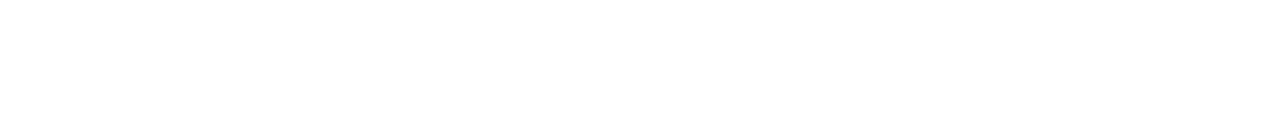
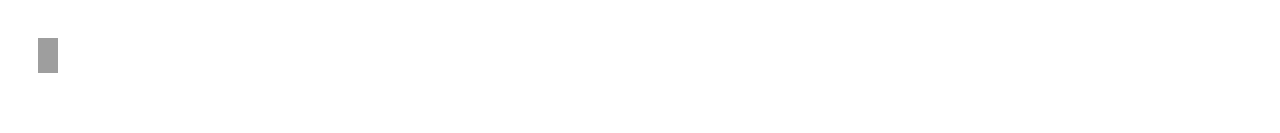
Before and after one commit to altrs/web, a plain HTML site: page 3d.html in a window 1280 px wide. Shown: the top 133 px of the page. Drawn offline with Linux system fonts and the light colour scheme; grey boxes are pictures that could not be loaded.

Commit message:
3d doneish i think

```diff
--- a/3d.html
+++ b/3d.html
@@ -10,6 +10,9 @@
 </head>
 <body>
 
+    <a href="index.html"><img class="home" width="20" height="35" style="margin-left: 30px;margin-top: 30px" src="https://cdn.glitch.global/2c6e8cd8-8e3c-4a11-9eb3-223bdc72ff66/ava3.png?v=1678810899933"/></a>
+
+
     <div class="container">
       <div id="gallery"></div>
     </div>
```
